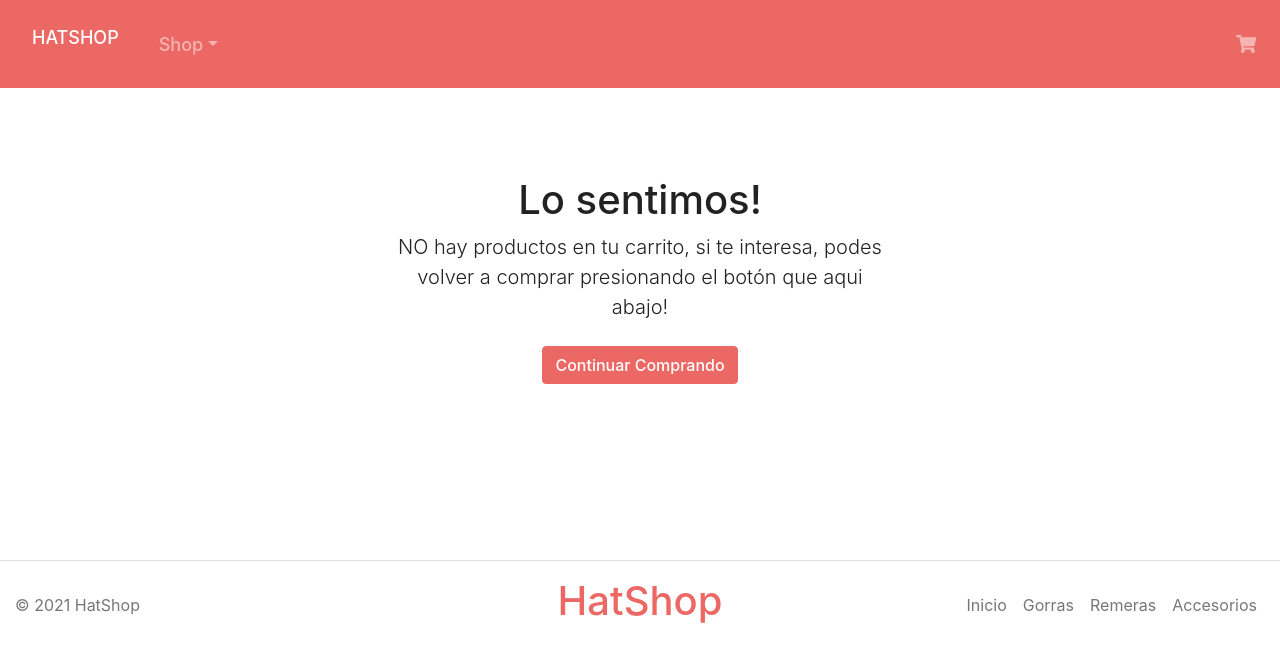
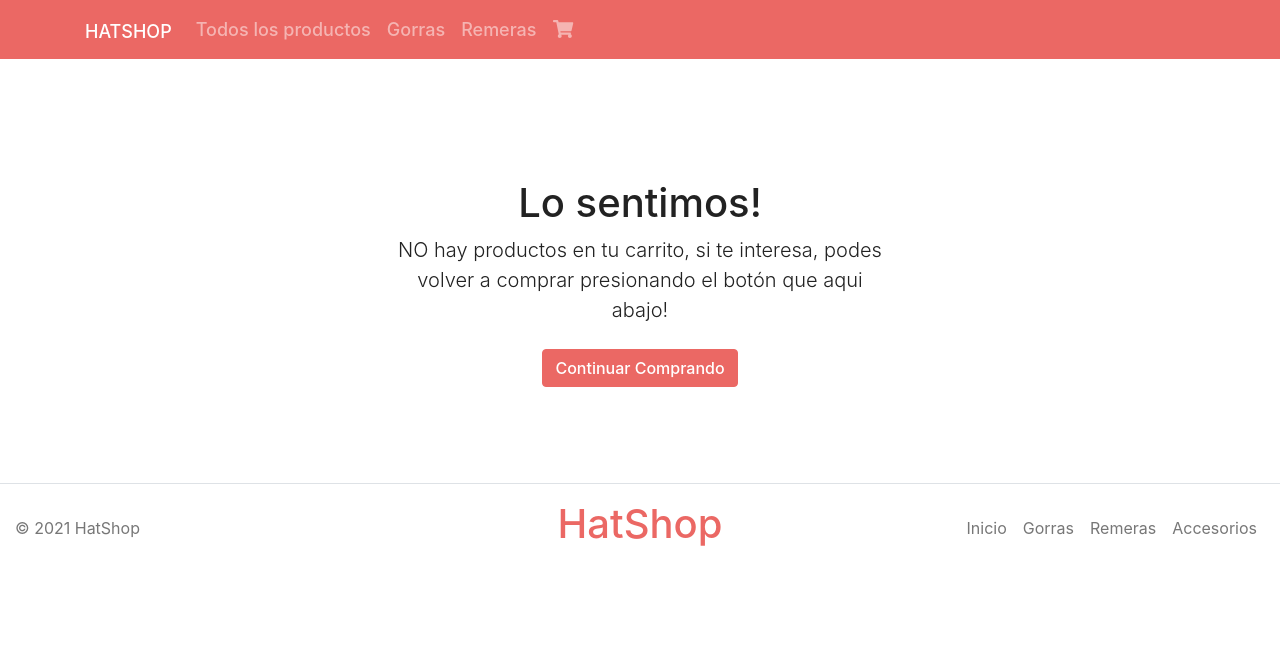
Before and after one commit to lepabloski/prueba-npx-pablocabrol, a React (Create React App) app: page /cart in a window 1280 px wide. Shown: the top 662 px of the page. Built offline with nearby package versions, Linux system fonts and the light colour scheme; a web font is replaced by a local one.

Commit message:
Cabmion en estilos, class= a className=, instalacion de react-bootstrap y cambio a navbar como componentes

```diff
--- a/package.json
+++ b/package.json
@@ -12,10 +12,10 @@
     "bootstrap": "^5.1.3",
     "firebase": "^9.6.6",
     "react": "^17.0.2",
+    "react-bootstrap": "^2.1.2",
     "react-dom": "^17.0.2",
     "react-router-dom": "^6.2.1",
     "react-scripts": "^5.0.0",
-    "reactstrap": "^9.0.1",
     "web-vitals": "^2.1.2"
   },
   "scripts": {
--- a/src/App.css
+++ b/src/App.css
@@ -39,6 +39,5 @@
 }
 
 .container {
-  margin: 8em 0;
   border: none !important;
 }
--- a/src/App.js
+++ b/src/App.js
@@ -12,7 +12,7 @@ function App() {
   return (
     <BrowserRouter>
       <CartContextProvider>
-        <div className="App container">
+        <div className="App">
           <NavBar />
           <Routes>
             <Route exact path='/' element={<ItemListContainer />} />
--- a/src/components/Cart/Cart.js
+++ b/src/components/Cart/Cart.js
@@ -1,15 +1,15 @@
 import { useCartContext } from "../../context/cartContext";
 
 function Cart(prod, key) {
-  const { removeFromCart, } = useCartContext()
+  const { removeFromCart } = useCartContext()
 
-  return <li class="list-group-item d-flex justify-content-between lh-sm" key={key}>
+  return <li className="list-group-item d-flex justify-content-between lh-sm" key={key}>
     <div>
-      <h6 class="my-0">{prod.item.name}</h6>
-      <small class="text-muted">{prod.item.descripcion}</small>
+      <h6 className="my-0">{prod.item.name}</h6>
+      <small className="text-muted">{prod.item.descripcion}</small>
     </div>
-    <span class="text-muted">$ {prod.item.price}</span>
-    <span class="text-muted">
+    <span className="text-muted">$ {prod.item.price}</span>
+    <span className="text-muted">
       <button type="button" className="btn btn-primary" aria-label="Close" onClick={() => removeFromCart(prod.item.id)} >X</button>
     </span>
   </li>
--- a/src/components/CartList/CartList.js
+++ b/src/components/CartList/CartList.js
@@ -93,28 +93,29 @@ function CartList() {
 
     return (
         <div className="container">
+            <br />
             {!empty ? <>
-                <div class="row g-5">
-                    <div class="col-md-5 col-lg-4 order-md-last">
-                        <h4 class="d-flex justify-content-between align-items-center mb-3">
-                            <span class="text-primary">Tu Carrito</span>
-                            <span class="badge bg-primary rounded-pill text-light ">{howMany()}</span>
+                <div className="row g-5">
+                    <div className="col-md-5 col-lg-4 order-md-last">
+                        <h4 className="d-flex justify-content-between align-items-center mb-3">
+                            <span className="text-primary">Tu Carrito</span>
+                            <span className="badge bg-primary rounded-pill text-light ">{howMany()}</span>
                         </h4>
-                        <ul class="list-group mb-3">
+                        <ul className="list-group mb-3">
                             {cartList.map((prod, i) =>
                                 <Cart {...prod} key={i} />
                             )}
-                            <li class="list-group-item d-flex justify-content-between">
+                            <li className="list-group-item d-flex justify-content-between">
                                 <span>Total</span>
                                 <strong>{totalPrice()} $</strong>
                             </li>
                         </ul>
                     </div>
-                    <div class="col-md-7 col-lg-8">
-                        <h4 class="mb-3">Datos Personales</h4>
+                    <div className="col-md-7 col-lg-8">
+                        <h4 className="mb-3">Datos Personales</h4>
                         <form className="card p-2" onSubmit={buy}>
-                            <div class="row g-3">
-                                <div class="col-12">
+                            <div className="row g-3">
+                                <div className="col-12">
                                     <label for="name" className="form-label">Nombre</label>
                                     <input
                                         className="form-control"
@@ -125,7 +126,7 @@ function CartList() {
                                         value={formData.name}
                                     />
                                 </div>
-                                <div class="col-12">
+                                <div className="col-12">
                                     <label for="phone" className="form-label">Teléfono</label>
                                     <input
                                         className="form-control"
@@ -136,7 +137,7 @@ function CartList() {
                                         value={formData.phone}
                                     />
                                 </div>
-                                <div class="col-sm-6">
+                                <div className="col-sm-6">
                                     <label for="email" className="form-label">Email</label>
                                     <input
                                         className="form-control"
@@ -147,7 +148,7 @@ function CartList() {
                                         value={formData.email}
                                     />
                                 </div>
-                                <div class="col-sm-6">
+                                <div className="col-sm-6">
                                     <label for="validarEmail" className="form-label">Reingrese email</label>
                                     <input
                                         className="form-control"
--- a/src/components/Item/Item.js
+++ b/src/components/Item/Item.js
@@ -1,17 +1,9 @@
 import React from 'react'
 import { Link } from 'react-router-dom'
 import Thumbnail from '../Thumbnail/Thumbnail';
-import { useCartContext } from '../../context/cartContext';
 
 function Item(prod) {
-  const { addToCart } = useCartContext()
 
-  // Funcion que contola la cantidad y cambia el tipo de componente a mostrar
-  function onAdd(cant) {
-    if (cant > 0) {
-      addToCart({ item: prod, quantity: cant })
-    }
-  }
   return (
     <div className="col">
       <div className="card shadow-sm">
--- a/src/components/ItemCount/ItemCount.js
+++ b/src/components/ItemCount/ItemCount.js
@@ -36,15 +36,15 @@ function ItemCount({ stock, inicial, onAdd }) {
     <>
       <div className='d-flex align-items-center mb-3'>
         <div className="d-grid gap-2">
-          <div class="row">
-            <div class="col-md-2 col-md-6">
+          <div className="row">
+            <div className="col-md-2 col-md-6">
               <div className="input-group ">
                 <button onClick={incCount} type="button" className="btn btn-secondary">+</button>
                 <input type="text" className="form-control text-center" placeholder={count} />
                 <button onClick={decCount} type="button" className="btn btn-secondary">-</button>
               </div>
             </div>
-            <div class="col-md-2 col-md-6">
+            <div className="col-md-2 col-md-6">
               <button type="button" className="btn small btn-primary" disabled={disable} onClick={agregar}><FontAwesomeIcon className="ShoppingCar" icon={faShoppingCart} /></button>
             </div>
           </div>
--- a/src/components/ItemDetail/ItemDetail.js
+++ b/src/components/ItemDetail/ItemDetail.js
@@ -1,6 +1,8 @@
 import { faShoppingCart } from '@fortawesome/free-solid-svg-icons';
 import { FontAwesomeIcon } from '@fortawesome/react-fontawesome';
 import React, { useState } from 'react';
+import ToastContainer from 'react-bootstrap/ToastContainer';
+import Toast from 'react-bootstrap/Toast';
 import { Link } from 'react-router-dom';
 import { useCartContext } from '../../context/cartContext';
 import ItemCount from '../ItemCount/ItemCount'
@@ -22,17 +24,26 @@ const FinishingBuy = () => {
 
 function ItemDetail({ prod }) {
   const [buttonType, setButtonType] = useState('count')
+  const [show, setShow] = useState(false)
+  const [countNumber, setCountNumber] = useState(0)
   const { addToCart } = useCartContext()
 
   // Funcion que contola la cantidad y cambia el tipo de componente a mostrar
   function onAdd(cant) {
     if (cant > 0) {
+      setCountNumber(cant)
       setButtonType('finish')
+      setShow(true)
       addToCart({ item: prod, quantity: cant })
     }
   }
 
   return <div className="container">
+    <ToastContainer className="p-3" position='top-end' >
+      <Toast onClose={() => setShow(false)} show={show} delay={3000} autohide>
+        <Toast.Body>Agregaste {countNumber} {prod.name} al carrito! </Toast.Body>
+      </Toast>
+    </ToastContainer>
     <div className="col-xxl-8 px-4 py-5">
       <div className="row flex-lg-row-reverse align-items-center g-5 py-5">
         <div className="col-10 col-sm-8 col-lg-6">
--- a/src/components/ItemList/ItemList.js
+++ b/src/components/ItemList/ItemList.js
@@ -2,6 +2,7 @@ import React, { useState, useEffect } from 'react'
 import { getDocs, getFirestore, collection, query, where } from 'firebase/firestore'
 import Item from '../Item/Item'
 import { Link, useParams } from 'react-router-dom'
+import Container from 'react-bootstrap/Container'
 
 function ItemList() {
   const [product, setProduct] = useState([])
@@ -10,7 +11,6 @@ function ItemList() {
 
   useEffect(() => {
     const db = getFirestore()
-    console.log(idCategory)
     const queryCollection = collection(db, 'Items')
 
     let querys = idCategory ? query(queryCollection, where('categoria', '==', idCategory)) : queryCollection
@@ -24,7 +24,8 @@ function ItemList() {
 
 
   return (<>
-    {/* <Hero /> */}
+    <Container>
+      <br />
       <nav aria-label="breadcrumb">
         <ol className="breadcrumb container">
           {idCategory != undefined ? <li className="breadcrumb-item active" aria-current="page">{idCategory}</li> : <li className="breadcrumb-item active" aria-current="page">Todos</li>}
@@ -65,6 +66,7 @@ function ItemList() {
         </>
 
       }
+    </Container>
   </>
 
   )
--- a/src/components/NavBar/NavBar.js
+++ b/src/components/NavBar/NavBar.js
@@ -1,44 +1,26 @@
 import React from 'react'
+import { Container, Nav, Navbar } from 'react-bootstrap'
 import { Link } from 'react-router-dom'
 import CartWidget from '../CartWidget/CartWidget'
 
 
 export default function NavBar() {
     return (
-        <nav className="navbar navbar-expand-lg navbar-dark fixed-top bg-primary">
-            <Link to='/' className="nav-link">
-                <p className="navbar-brand" href="#">HatShop</p>
-            </Link>
-            <button className="navbar-toggler" type="button" data-bs-toggle="collapse" data-bs-target="#navbarsExample03" aria-controls="navbarsExample03" aria-expanded="false" aria-label="Toggle navigation">
-                <span className="navbar-toggler-icon"></span>
-            </button>
-            <div className="collapse navbar-collapse" id="navbarsExample03">
-                <ul className="navbar-nav me-auto mb-2 mb-sm-0">
-
-                    <li className="nav-item dropdown">
-                        <a className="nav-link dropdown-toggle" id="navbarDropdown" href="#" role="button" data-bs-toggle="dropdown" aria-expanded="false">Shop</a>
-                        <ul className="dropdown-menu" aria-labelledby="navbarDropdown">
-                            <li className="nav-item">
-                                <Link to='/' className="dropdown-item">
-                                    Todos los productos
-                                </Link>
-                            </li>
-                            <li><hr className="dropdown-divider" /></li>
-                            <li className="nav-item">
-                                <Link to='/category/gorras' className="dropdown-item">Gorras</Link>
-                            </li>
-                            <li className="nav-item">
-                                <Link to='/category/remeras' className="dropdown-item">Remeras</Link>
-                            </li>
-                        </ul>
-                    </li>
-                </ul>
-            </div>
-            <div>
-                <ul className="navbar-nav ms-auto mb-2 mb-lg-0">
-                    <li className="nav-item"><Link className="nav-link" to='/cart'><CartWidget /></Link></li>
-                </ul>
-            </div>
-        </nav>
+        <Navbar collapseOnSelect expand="lg" bg="primary" variant="dark">
+        <Container>
+            <Navbar.Brand as={Link} to='/'>HatShop</Navbar.Brand>
+            <Navbar.Toggle aria-controls="responsive-navbar-nav" />
+            <Navbar.Collapse id="responsive-navbar-nav">
+                <Nav className="me-auto">
+                    <Nav.Link as={Link} to="/">Todos los productos</Nav.Link>
+                    <Nav.Link as={Link} to='/category/gorras'>Gorras</Nav.Link>
+                    <Nav.Link as={Link} to='/category/remeras'>Remeras</Nav.Link>
+                </Nav>
+                <Nav>
+                    <Nav.Link as={Link} to="/cart"><CartWidget /></Nav.Link>
+                </Nav>
+            </Navbar.Collapse>
+        </Container>
+    </Navbar>
     )
 }
```
Also changed, not shown: 2 other files (tests, documents, lock files or other folders). Lines whose indentation alone changed are shown as unchanged.
